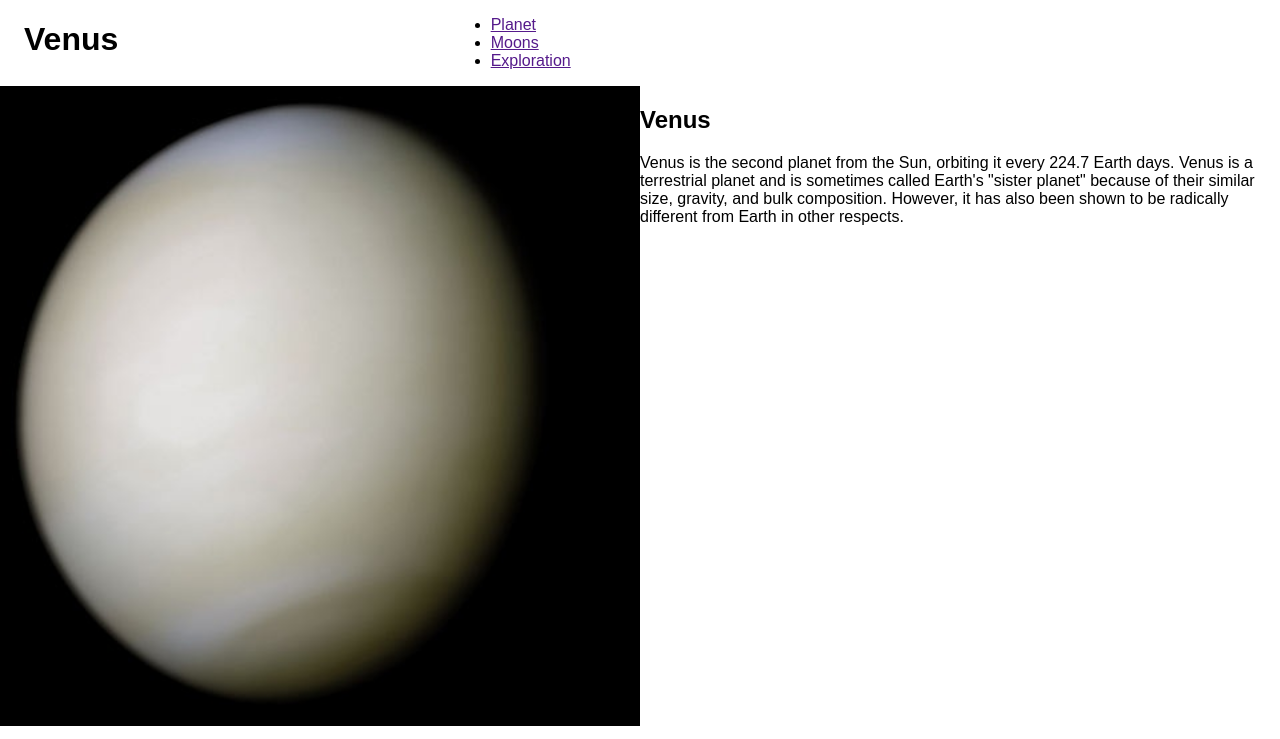
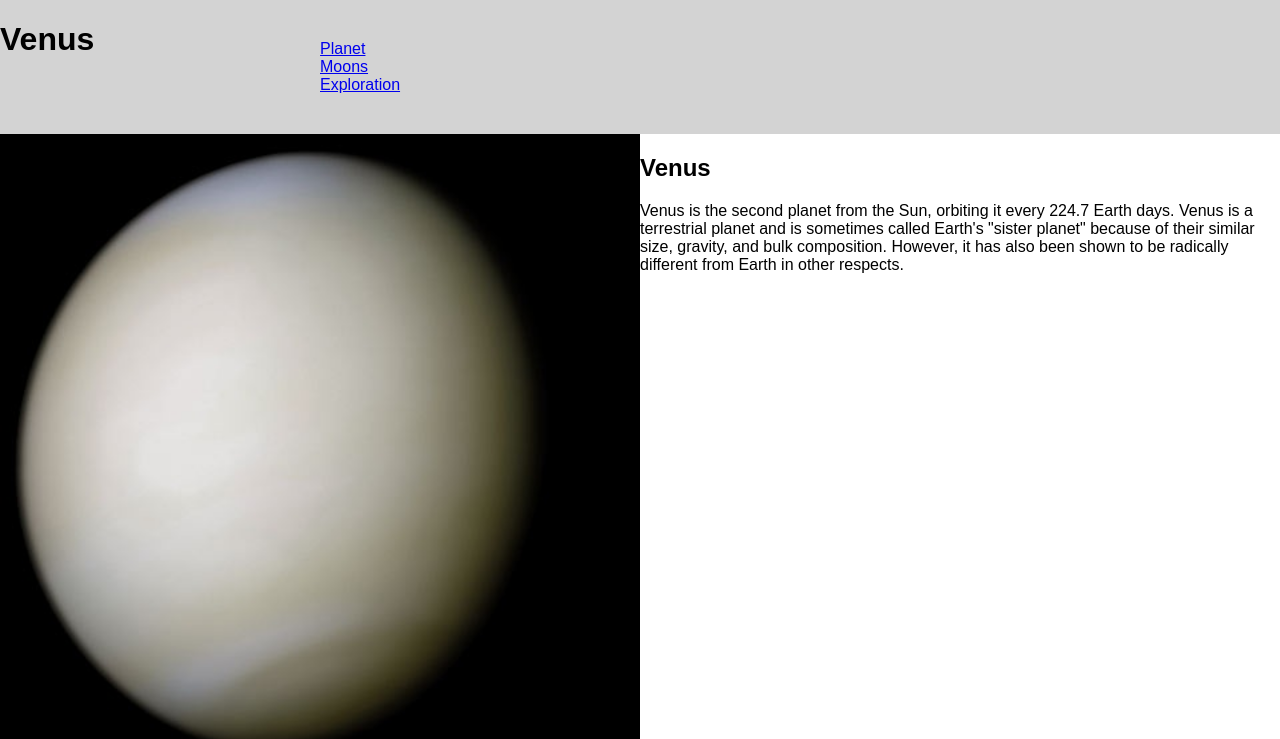
Before and after one commit to HeatherAnn/dsn1675-planet-website, a plain HTML site: page index.html in a window 1280 px wide. Shown: the top 739 px of the page. Drawn offline with Linux system fonts and the light colour scheme.

Commit message:
Styled the header.

```diff
--- a/css/main.css
+++ b/css/main.css
@@ -28,3 +28,19 @@ body{
   padding-left: 1.5rem;
   padding-right: 1.5rem;
 }
+.nav li{
+  list-style-type: none;
+}
+header{
+  background-color: lightgrey;
+}
+
+@media only screen and (min-width: 25em) {
+  .nav li{
+    display: inline;
+  }
+  .nav ul{
+    text-align: center;
+    padding: 1.5em 0 0 0;
+  }
+}
--- a/index.html
+++ b/index.html
@@ -15,18 +15,18 @@
 <header>
 
 <div class="grid">
-  <div class="unit xs-1 s-1 m-1-3 gutter">
+  <div class="unit xs-1 s-1 m-1-3 l-1-4">
      <h1>Venus</h1>
   </div>
 
 
 <div class="grid">
-  <div class="unit xs-1 s-1 m-1-3 gutter">
+  <div class="nav unit xs-1 s-1 m-1-3 l-1-4">
 <nav>
     <ul>
-      <li><a href="">Planet</a></li>
-      <li><a href="">Moons</a></li>
-      <li><a href="">Exploration</a></li>
+      <li><a href="index.html">Planet</a></li>
+      <li><a href="moon.html">Moons</a></li>
+      <li><a href="#">Exploration</a></li>
     <ul>
 <nav>
 </div>
```
